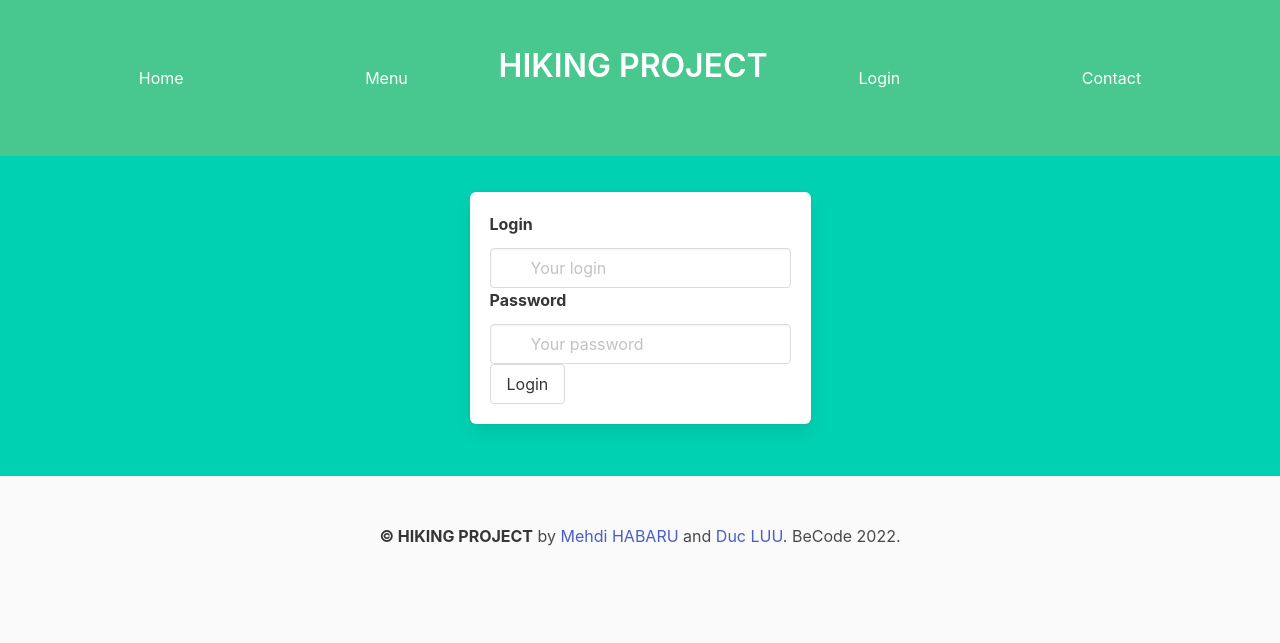
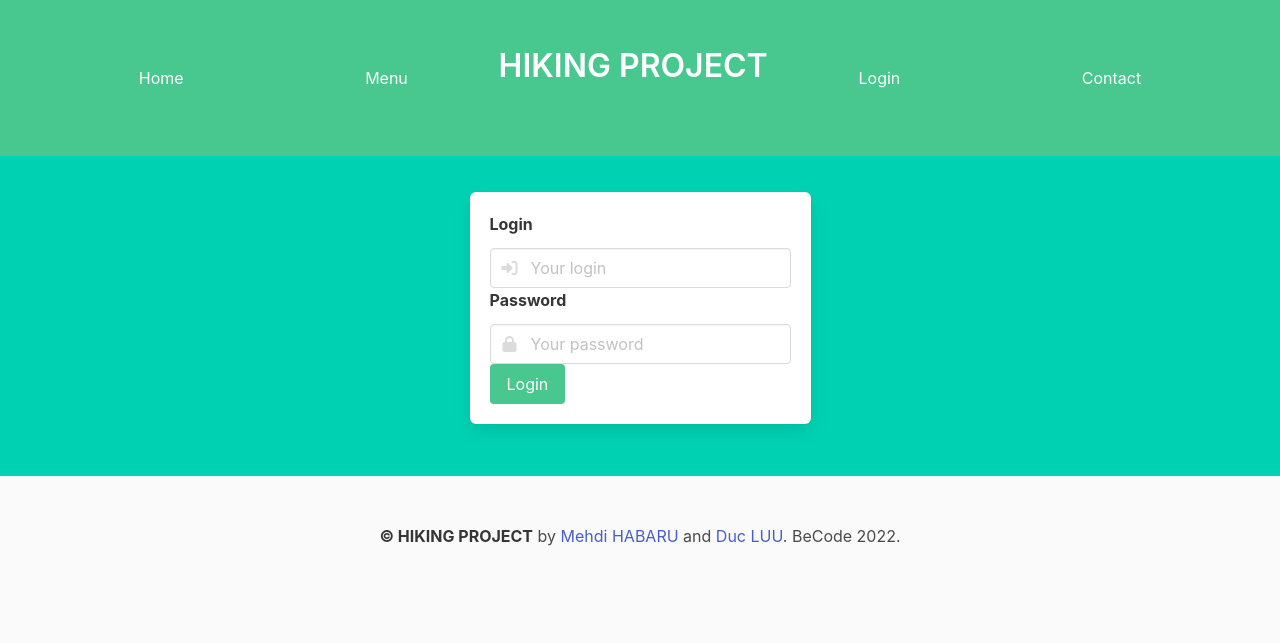
Before and after one commit to Mirodeon/hiking-project, a PHP site: page /login in a window 1280 px wide. Shown: the top 643 px of the page. Run offline with PHP 8.4, Linux system fonts and the light colour scheme; some libraries are stand-ins or nearby versions.

Commit message:
add icons to login input

```diff
--- a/src/app/views/header.php
+++ b/src/app/views/header.php
@@ -2,7 +2,7 @@
   <div class="hero-body">
     <nav class="level">
       <p class="level-item has-text-centered">
-        <a class="link is-info">Home</a>
+        <a class="link is-info" href="home">Home</a>
       </p>
       <p class="level-item has-text-centered">
         <a class="link is-info">Menu</a>
--- a/src/app/views/login.php
+++ b/src/app/views/login.php
@@ -56,6 +56,7 @@ include "header.php";
     <meta name="viewport" content="width=device-width, initial-scale=1">
     <title>Hello Bulma!</title>
     <link rel="stylesheet" href="https://cdn.jsdelivr.net/npm/bulma@0.9.4/css/bulma.min.css">
+    <script src="https://kit.fontawesome.com/de0135f311.js" crossorigin="anonymous"></script>
 </head>
 
 <body>
@@ -70,7 +71,7 @@ include "header.php";
                         <div class="control has-icons-left">
                             <input type="text" class="input" placeholder="Your login">
                             <span class="icon is-small is-left">
-                                <i class="fa fa-envelope"></i>
+                                <i class="fa fa-sign-in"></i>
                             </span>
                         </div>
                         <div class="field">
@@ -83,7 +84,7 @@ include "header.php";
                             </span>
                         </div>
                         <div class="field">
-                            <button class="button is-succes">Login</button>
+                            <button class="button is-success">Login</button>
                         </div>
                     </form>
                 </div>
```
